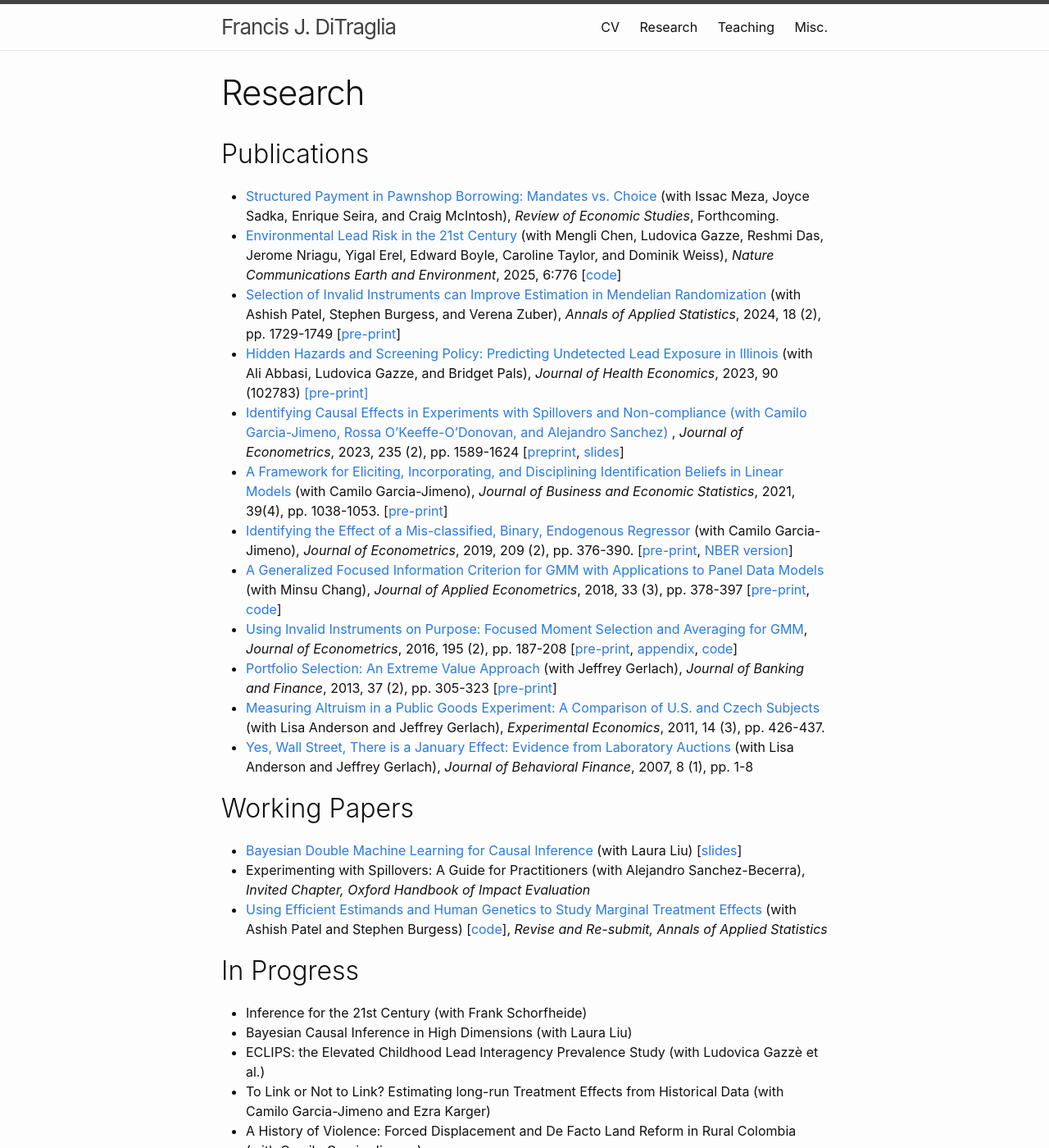
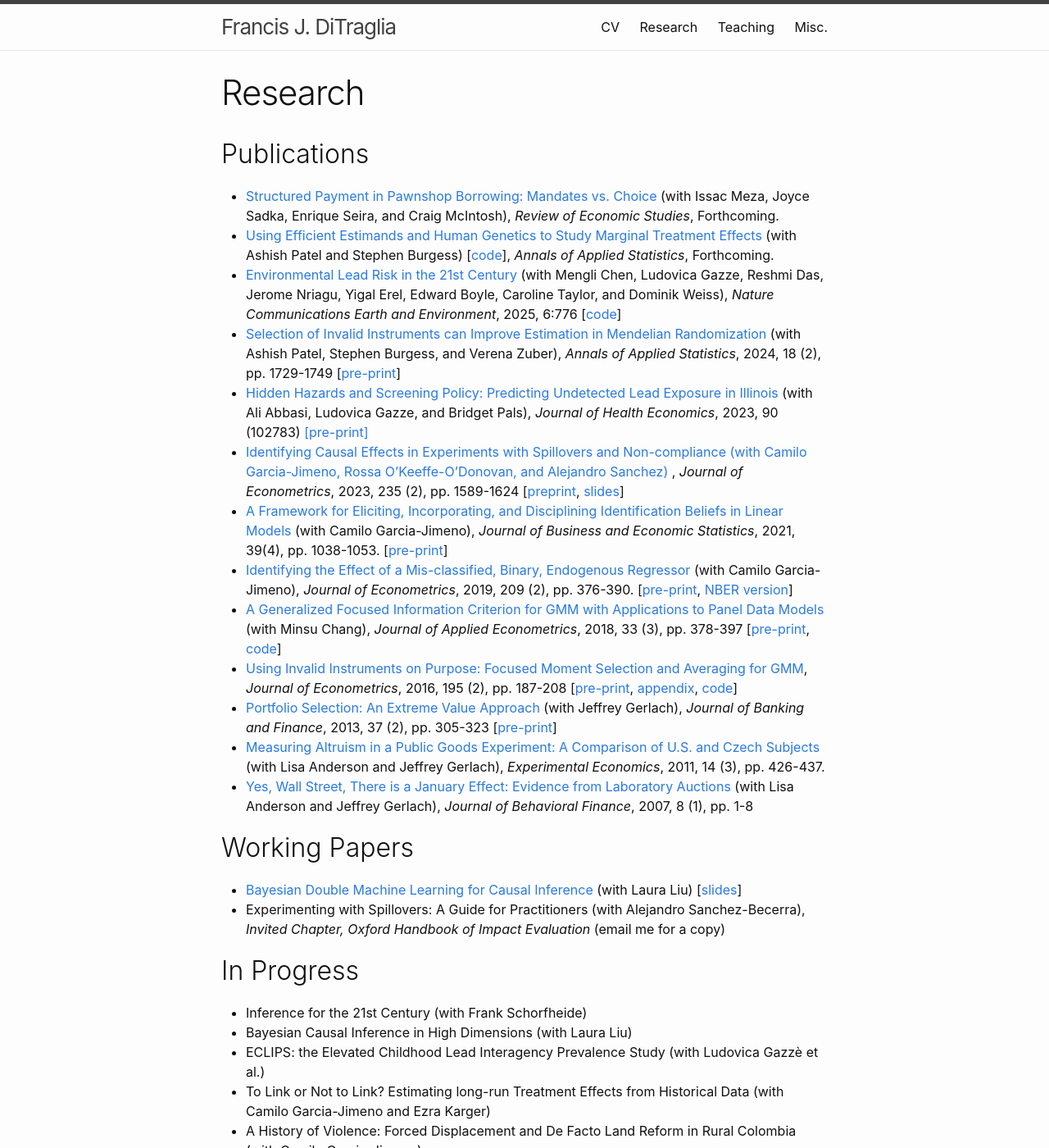
Before and after one commit to fditraglia/fditraglia.github.io, a Jekyll site: the page built from research.md, in a window 1280 px wide and 1400 px high. Shown: the whole window at 82% size. Built offline with Jekyll 4.4.1, drawn with Linux system fonts in a browser that asks for light colours.

Commit message:
update status of paper

```diff
--- a/research.md
+++ b/research.md
@@ -7,6 +7,7 @@
 ## Publications
 
 - [Structured Payment in Pawnshop Borrowing: Mandates vs. Choice](http://arxiv.org/abs/2608.13775) (with Issac Meza, Joyce Sadka, Enrique Seira, and Craig McIntosh), *Review of Economic Studies*, Forthcoming.
+- [Using Efficient Estimands and Human Genetics to Study Marginal Treatment Effects](https://arxiv.org/abs/2603.08871) (with Ashish Patel and Stephen Burgess) [[code](https://github.com/ash-res/efficient.mte/)], *Annals of Applied Statistics*, Forthcoming.
 - [Environmental Lead Risk in the 21st Century](https://rdcu.be/eIRSq) (with Mengli Chen, Ludovica Gazze, Reshmi Das, Jerome Nriagu, Yigal Erel, Edward Boyle, Caroline Taylor, and Dominik Weiss), *Nature Communications Earth and Environment*, 2025, 6:776 [[code](https://github.com/fditraglia/lead-review-maps)]
 - [Selection of Invalid Instruments can Improve Estimation in Mendelian Randomization](https://doi.org/10.1214/23-AOAS1856) (with Ashish Patel, Stephen Burgess, and Verena Zuber), *Annals of Applied Statistics*, 2024, 18 (2), pp. 1729-1749 [[pre-print](https://arxiv.org/abs/2107.01513)]
 - [Hidden Hazards and Screening Policy: Predicting Undetected Lead Exposure in Illinois](https://doi.org/10.1016/j.jhealeco.2023.102783) (with Ali Abbasi, Ludovica Gazze, and Bridget Pals), *Journal of Health Economics*, 2023, 90 (102783) [[pre-print]](https://ditraglia.com/pdf/lead-JHE.pdf)
@@ -21,8 +22,7 @@
 
 ## Working Papers
 - [Bayesian Double Machine Learning for Causal Inference](https://laurayuliu.com/research/BDML_DL/BDML.pdf) (with Laura Liu) [[slides](/pdf/bdml-slides.pdf)]
-- Experimenting with Spillovers: A Guide for Practitioners (with Alejandro Sanchez-Becerra), *Invited Chapter, Oxford Handbook of Impact Evaluation*
-- [Using Efficient Estimands and Human Genetics to Study Marginal Treatment Effects](https://arxiv.org/abs/2603.08871) (with Ashish Patel and Stephen Burgess) [[code](https://github.com/ash-res/efficient.mte/)], *Revise and Re-submit, Annals of Applied Statistics*
+- Experimenting with Spillovers: A Guide for Practitioners (with Alejandro Sanchez-Becerra), *Invited Chapter, Oxford Handbook of Impact Evaluation* (email me for a copy)
 
 ## In Progress
 - Inference for the 21st Century (with Frank Schorfheide)
```
Also changed, not shown: 1 other file.
